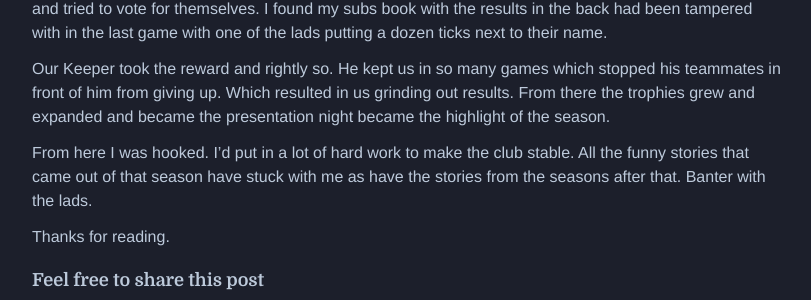
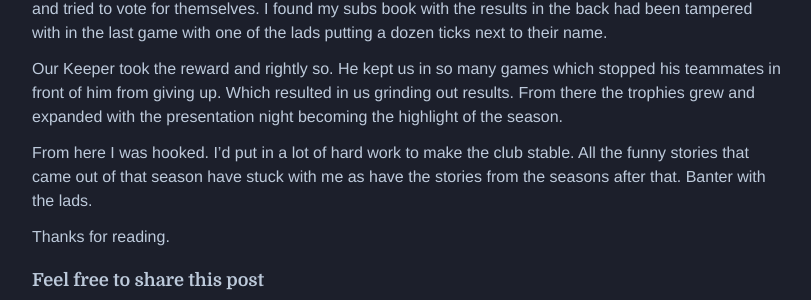
Before and after one commit to iamjimtaylor/iamjimtaylor, a Jekyll site: the page built from _posts/2016-04-21-making-a-manager.md, in a window 1280 px wide and 900 px high, scrolled down 4282 px. Shown: the part 324-624 px from the top of the window, without its empty margins (233-1044 px from the left). Built offline with Jekyll 4.4.1, drawn with Linux system fonts in a browser that asks for light colours.

Commit message:
post update

```diff
--- a/_posts/2016-04-21-making-a-manager.md
+++ b/_posts/2016-04-21-making-a-manager.md
@@ -120,6 +120,6 @@ I once watched my lads battle against a horizontal hailstorm. I had 2 or 3 coats
 
 When the first season finished there was barely any money in the kitty. But what we did have we put towards a tiny trophy for 'Players Player'. I took a vote from each player. Some didn't grasp the concept and tried to vote for themselves. I found my subs book with the results in the back had been tampered with in the last game with one of the lads putting a dozen ticks next to their name.
 
-Our Keeper took the reward and rightly so. He kept us in so many games which stopped his teammates in front of him from giving up. Which resulted in us grinding out results. From there the trophies grew and expanded and became the presentation night became the highlight of the season.
+Our Keeper took the reward and rightly so. He kept us in so many games which stopped his teammates in front of him from giving up. Which resulted in us grinding out results. From there the trophies grew and expanded with the presentation night becoming the highlight of the season.
 
 From here I was hooked. I'd put in a lot of hard work to make the club stable. All the funny stories that came out of that season have stuck with me as have the stories from the seasons after that. Banter with the lads.
```
